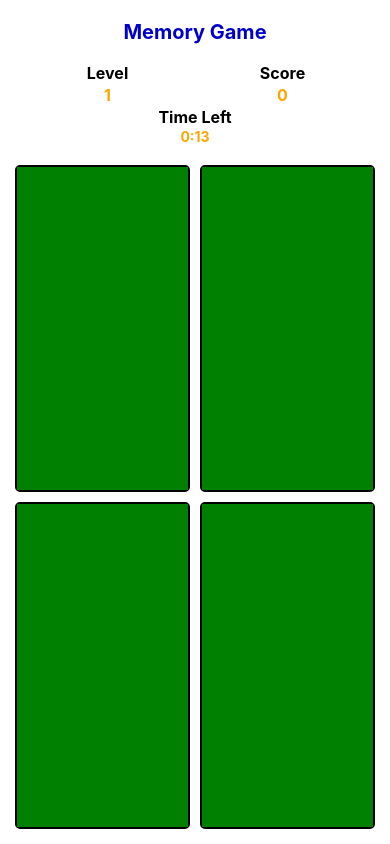
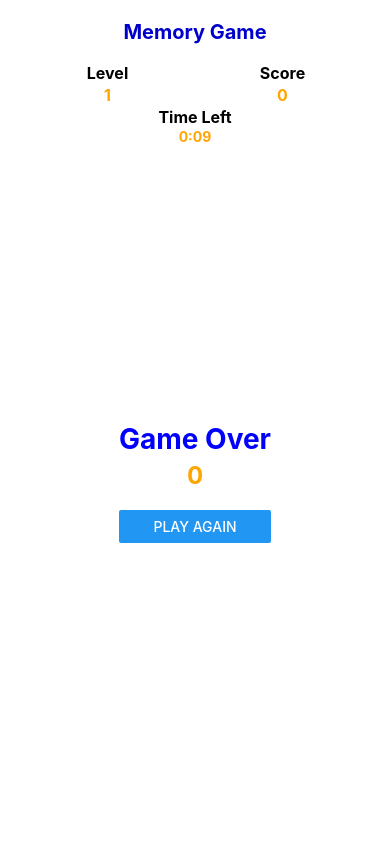
Before and after one commit to damianimashaun/memory-game, a React Native app: screen / in a window 390 px wide. Built offline with nearby package versions, Linux system fonts and the light colour scheme.

Commit message:
add restart

```diff
--- /dev/null
+++ b/src/components/board.styles.tsx
@@ -0,0 +1,25 @@
+import { StyleSheet } from 'react-native';
+
+const styles = StyleSheet.create({
+    container: {
+        flex: 1,
+        backgroundColor: '#fff',
+        marginTop: 10,
+        alignItems: 'center',
+        justifyContent: 'center',
+        marginHorizontal: 10
+    },
+    contentContainerStyle: {
+    },
+    cellContainer: {
+        flex: 1,
+        width: '100%',
+        marginBottom: 10
+    },
+    flexOne: {
+        flex: 1,
+        width: '100%'
+    }
+});
+
+export default styles;
--- a/src/components/board.tsx
+++ b/src/components/board.tsx
@@ -1,30 +1,23 @@
-import { StatusBar } from 'expo-status-bar';
 import React from 'react';
-import { StyleSheet, View, ScrollView } from 'react-native';
+import { View } from 'react-native';
 import { connect } from 'react-redux'
+import PropTypes from 'prop-types'
 import determineColumnByRow from '../redux/slices/utility/grouper';
 import { layBoard } from '../redux/slices/game.slice';
 import BoardRow from './boardRow';
 import Scoreboard from './score';
+import styles from './board.styles';
+import GameOver from './gameOver';
 
-function Board({ game, layBoard }) {
-    const {
-        level,
-        board,
-        score,
-        inGame
-    } = game;
-
-    if (!inGame) {
-        layBoard();
-        return null;
+const groupData = (level: number, dimensions: number[], board: []) => {
+    if (board.length < 1) {
+        return [];
     }
 
-    const dimensions = determineColumnByRow(level);
     const columns = dimensions[0];
     const rows = dimensions[1];
     const cellCount = board.length;
-    const dataBreaks = [];
+    const dataBreaks: [][] = [];
 
     for (let i = 0; i < rows; i++) {
         const start = i * columns;
@@ -34,47 +27,68 @@ function Board({ game, layBoard }) {
         dataBreaks.push(board.slice(start, end));
     }
 
+    return dataBreaks;
+};
+
+function Board({
+    level, board, inGame,
+    isComplete, isTimeOut, layoutBoard
+}) {
+    console.log('Starting', inGame);
+
+    if (!inGame && !(isComplete || isTimeOut)) {
+        console.log('lay board');
+        layoutBoard();
+        // return null;
+    }
+    const dimensions = determineColumnByRow(level);
+    const columns = dimensions[0];
+
+    const dataBreaks = groupData(level, dimensions, board);
+
+    const displayBoard = () => dataBreaks.map((data, i) => (
+        <BoardRow key={i} rowCount={columns} data={data} />
+    ));
+
+    console.log('isComplete > ', isComplete);
+    const showBoard = !isComplete && !isTimeOut;
+
     return (
         <View style={styles.container}>
             <Scoreboard />
-            <View style={styles.cellContainer}
-                contentContainerStyle={styles.cellContainer}>
-                {dataBreaks.map((data, i) => {
-                    return (
-                        <BoardRow key={i} rowCount={columns} data={data} />
-                    )
-                })}
-            </View>
+
+            {showBoard && (
+                <View style={styles.cellContainer}>
+                    {displayBoard()}
+                </View>
+            )}
+
+            {!inGame && !showBoard && <GameOver />}
         </View>
     );
 }
 
-const styles = StyleSheet.create({
-    container: {
-        flex: 1,
-        backgroundColor: '#fff',
-        marginTop: 10,
-        alignItems: 'center',
-        justifyContent: 'center',
-        marginHorizontal: 10
-    },
-    contentContainerStyle: {
-    },
-    cellContainer: {
-        flex: 1,
-        width: '100%',
-        marginBottom: 10
-    },
-    flexOne: {
-        flex: 1,
-        width: '100%'
-    }
-});
+Board.propTypes = {
+    level: PropTypes.number.isRequired,
+    board: PropTypes.arrayOf(
+        PropTypes.object
+    ).isRequired,
+    isComplete: PropTypes.bool.isRequired,
+    inGame: PropTypes.bool.isRequired,
+    isTimeOut: PropTypes.bool.isRequired,
+    layoutBoard: PropTypes.func.isRequired
+};
 
-const mapDispatchToProps = { layBoard };
+const mapDispatchToProps = { layoutBoard: layBoard };
 
-const mapStateToProps = (state) => ({
-    game: state.game
-});
+const mapStateToProps = (state: any) => {
+    const {
+        level, board, isComplete, inGame, isTimeOut
+    } = state.game;
+
+    return {
+        level, board, isComplete, inGame, isTimeOut
+    };
+};
 
 export default connect(mapStateToProps, mapDispatchToProps)(Board);
--- /dev/null
+++ b/src/components/gameOver.tsx
@@ -0,0 +1,66 @@
+import React from 'react';
+import {
+    View, StyleSheet, Text, Button
+} from 'react-native';
+import { connect } from 'react-redux'
+import { restartGame } from '../redux/slices/game.slice';
+
+const gameOverString = 'Game Over';
+const gameCompleteString = 'Game Complete';
+const tapToRestartString = 'Play Again';
+
+const styles = StyleSheet.create({
+    container: {
+        flex: 1,
+        marginBottom: 40,
+        justifyContent: 'center'
+    },
+    title: {
+        fontSize: 28,
+        fontWeight: 'bold',
+        textAlignVertical: 'center',
+        textAlign: 'center',
+        color: 'blue',
+        marginBottom: 5
+    },
+    score: {
+        fontSize: 24,
+        fontWeight: 'bold',
+        textAlignVertical: 'center',
+        textAlign: 'center',
+        color: 'orange',
+        marginBottom: 20
+    }
+});
+
+function GameOver({ isTimeOut, score, restartGame }) {
+    const title = isTimeOut ? gameOverString : gameCompleteString;
+
+    return (
+        <View style={styles.container}>
+            <Text style={styles.title}>
+                {title}
+            </Text>
+            <Text style={styles.score}>
+                {score}
+            </Text>
+            <Button
+                title={tapToRestartString}
+                onPress={() => {
+                    restartGame();
+                }}
+            />
+        </View>
+    );
+}
+
+const mapDispatchToProps = { restartGame };
+
+const mapStateToProps = (state: any) => {
+    const { isTimeOut, isComplete, score } = state.game;
+    return {
+        isTimeOut, isComplete, score
+    };
+};
+
+export default connect(mapStateToProps, mapDispatchToProps)(GameOver);
--- a/src/components/timer.tsx
+++ b/src/components/timer.tsx
@@ -4,19 +4,42 @@ import { connect } from 'react-redux';
 import { tick } from '../redux/slices/game.slice';
 
 class Timer extends Component {
-    constructor(props) {
-        super(props);
-        this.interval = null;
+    intervalId = 0;
+
+    componentDidMount = () => {
+        this.start();
     }
 
-    componentDidMount = () => {
-        this.interval = setInterval(() => {
+    componentDidUpdate = (prevPops) => {
+        const { inGame, isComplete, isTimeOut } = this.props;
+        console.log('> ', inGame, isComplete, isTimeOut);
+        const gameStarted = !prevPops.inGame && inGame;
+        const gameComplete = !prevPops.isComplete && isComplete;
+        const timeOut = !prevPops.isTimeout && isTimeOut;
+
+        if (gameStarted) {
+            this.start();
+        } else if (gameComplete || timeOut) {
+            this.stop();
+        }
+    }
+
+    start = () => {
+        this.intervalId = setInterval(() => {
             this.props.tick();
         }, 1);
     }
 
+    stop = () => {
+        clearInterval(this.intervalId);
+    }
+
+    componentWillUnmount = () => {
+        this.stop();
+    }
+
     render = () => (
-        <View styles={styles.flexOne}>
+        <View style={styles.flexOne}>
             <Text style={styles.text}>
                 {this.props.time}
             </Text>
@@ -37,9 +60,14 @@ const styles = StyleSheet.create({
 
 const mapDispatchToProps = { tick };
 
-const mapStateToProps = (state) => ({
-    inGame: state.game.inGame,
-    time: state.game.time
-});
+const mapStateToProps = (state: any) => {
+    const {
+        inGame, isComplete, time, isTimeOut
+    } = state.game;
+
+    return {
+        inGame, isComplete, isTimeOut, time
+    };
+};
 
 export default connect(mapStateToProps, mapDispatchToProps)(Timer);
--- a/src/redux/slices/game.slice.tsx
+++ b/src/redux/slices/game.slice.tsx
@@ -16,17 +16,17 @@ const defaultPlayState = (max: number) => ({
     max
 });
 
-const defaultState = {
-    level: 1,
-    score: 0,
+const defaultState = (level: number) => ({
+    level,
+    score: 0, // 0,
     board: emptyBoard,
     inGame: false,
-    play: defaultPlayState(0),
-    isComplete: false,
+    play: defaultPlayState(level + 1),
+    isComplete: false, // false
     isTimeOut: false,
-    milliseconds: 0,
+    milliseconds: 0, // 1200,
     time: ''
-};
+});
 
 const makeCells = (level: number) => {
     const values = getShuffledArray(level);
@@ -52,8 +52,21 @@ const progressState = (state: any, level: number) => {
 
 export const gameSlice = createSlice({
     name: 'game',
-    initialState: defaultState,
+    initialState: defaultState(1),
     reducers: {
+        restartGame: (state) => {
+            console.log('here and now');
+            state.level = 1;
+            state.score = 0;
+            state.isComplete = false;
+            state.isTimeOut = false;
+            state.milliseconds = 0;
+            state.time = '';
+            state.play = defaultPlayState(2);
+            state.board = makeCells(1);
+
+            state.inGame = true;
+        },
         layBoard: (state) => {
             const { level } = state;
 
@@ -76,8 +89,9 @@ export const gameSlice = createSlice({
             const progressLevel = () => {
                 const newLevel = level + 1;
 
-                if (newLevel > maxLevel) {
+                if (newLevel > 1) {
                     state.isComplete = true;
+                    state.inGame = false;
                 } else {
                     progressState(state, newLevel);
                 }
@@ -94,7 +108,6 @@ export const gameSlice = createSlice({
 
             if (openCard.faceValue === card.faceValue) {
                 const matches = ++play.matches;
-                console.log('Matches >> ', matches, matches === play.max);
 
                 setPlayState();
                 state.score = score + (level * 10);
@@ -102,6 +115,7 @@ export const gameSlice = createSlice({
                 if (matches === play.max) {
                     progressLevel();
                 }
+
                 return;
             }
 
@@ -112,10 +126,12 @@ export const gameSlice = createSlice({
         },
         tick: (state) => {
             const milliseconds = +state.milliseconds + 1;
-            if (milliseconds === maxTime) {
+            if (milliseconds === 1000) {
                 state.isTimeOut = true;
+                state.inGame = false;
                 return;
             }
+
             state.milliseconds = milliseconds;
             state.time = formatTime(milliseconds);
         }
@@ -123,7 +139,7 @@ export const gameSlice = createSlice({
 });
 
 export const {
-    layBoard, toggleButton, flipCell, tick
+    layBoard, toggleButton, flipCell, tick, restartGame
 } = gameSlice.actions;
 
 export const toggleButtonAsync = (id) => (dispatch) => {
```
Also changed, not shown: .eslintrc.json.
